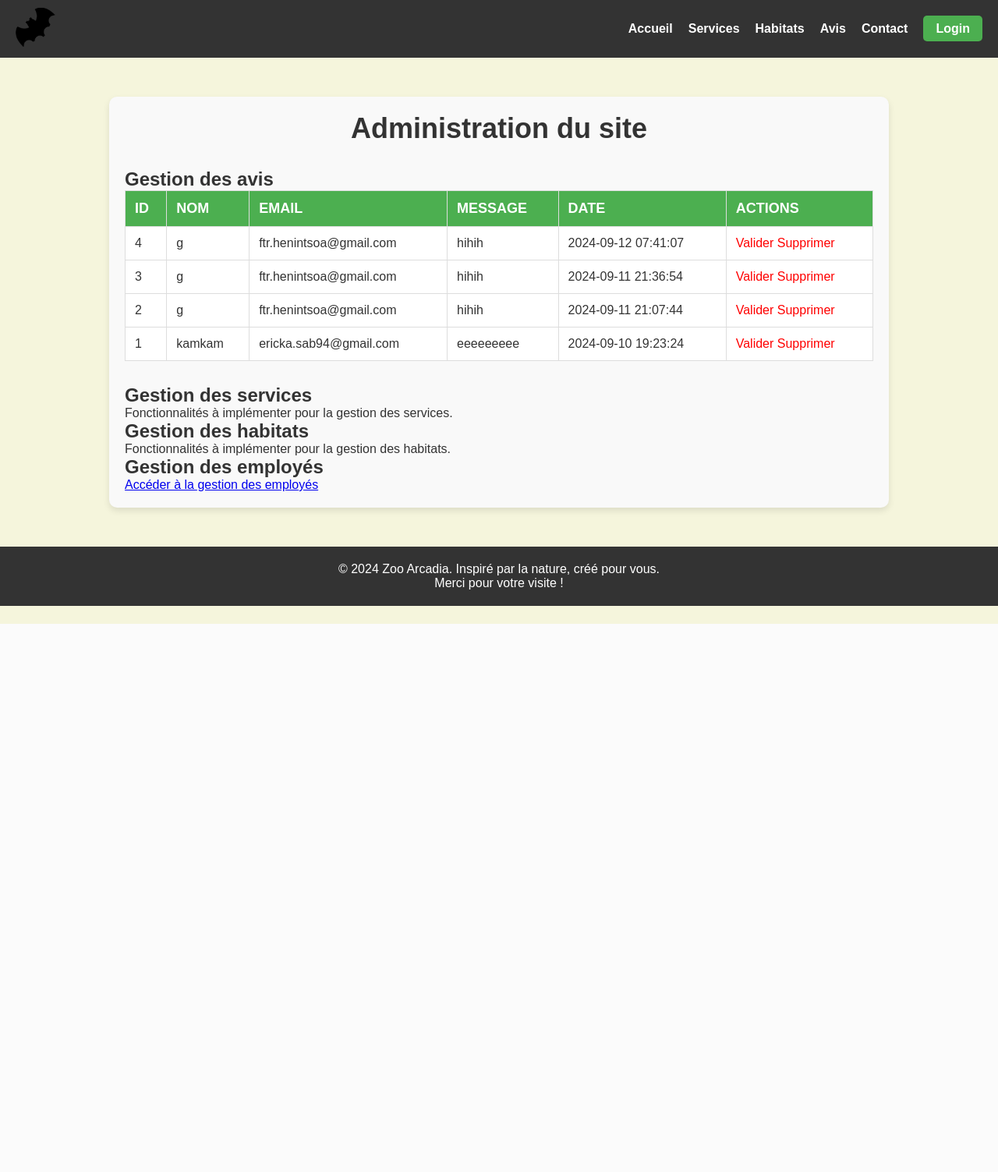
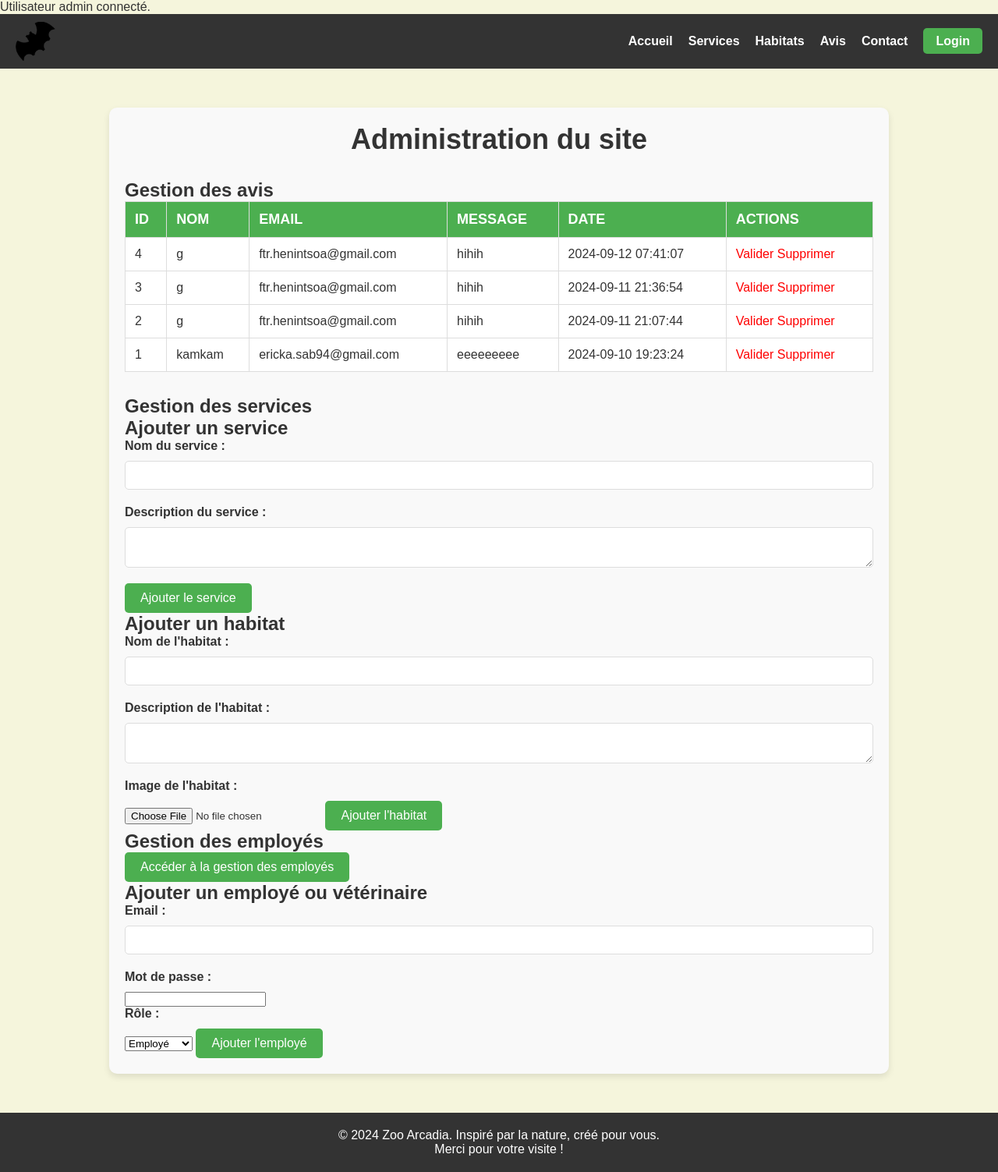
Before and after one commit to Devlim0210/ZOO_ARCADIA, a PHP site: page /admin.php in a window 1280 px wide. Shown: the whole page at 78% size. Before the commit the page ends 800 px from the top, so only its background shows below. Run offline with PHP 8.4, Linux system fonts and the light colour scheme; the visitor is signed in with stand-in values (Sample User, id 1); data comes from the database, SQL or seed files in the repository.

Commit message:
changement role compte admin dans db et modif contact

```diff
--- a/add_user.php
+++ b/add_user.php
@@ -5,7 +5,7 @@ require 'db_connection.php'; //
 // Données de l'utilisateur
 $username = 'utilisateur@zooarcadia.com'; // Email de l'utilisateur
 $password = 'zoo_arcadia2K24'; // Mot de passe
-$role = 'user'; // Rôle de l'utilisateur
+$role = 'admin'; // Rôle de l'utilisateur
 
 // Hacher le mot de passe
 //sécurité/contre les attaques/conformité
--- a/admin.php
+++ b/admin.php
@@ -1,8 +1,10 @@
 <?php
 session_start();
-if (!isset($_SESSION['admin'])) {
+if (!isset($_SESSION['user_type']) || $_SESSION['user_type'] != 'admin') {
     header("Location: login.php");
     exit();
+} else {
+    echo "Utilisateur admin connecté.";
 }
 
 include 'get_avis.php'; // Inclusion du fichier qui récupère les avis
@@ -62,15 +64,55 @@ include 'get_avis.php'; // Inclusion du fichier qui récupère les avis
 
     <!-- Gestion des services -->
     <h2>Gestion des services</h2>
-    <p>Fonctionnalités à implémenter pour la gestion des services.</p>
+    <h2>Ajouter un service</h2>
+<form method="POST" action="ajouter_service.php">
+    <label for="nom">Nom du service :</label>
+    <input type="text" id="nom" name="nom" required>
+
+    <label for="description">Description du service :</label>
+    <textarea id="description" name="description" required></textarea>
+
+    <button type="submit">Ajouter le service</button>
+</form>
 
     <!-- Gestion des habitats -->
-    <h2>Gestion des habitats</h2>
-    <p>Fonctionnalités à implémenter pour la gestion des habitats.</p>
+
+    <h2>Ajouter un habitat</h2>
+<form method="POST" action="ajouter_habitat.php" enctype="multipart/form-data">
+    <label for="nom">Nom de l'habitat :</label>
+    <input type="text" id="nom" name="nom" required>
+
+    <label for="description">Description de l'habitat :</label>
+    <textarea id="description" name="description" required></textarea>
+
+    <label for="image">Image de l'habitat :</label>
+    <input type="file" id="image" name="image">
+
+    <button type="submit">Ajouter l'habitat</button>
+</form>
 
     <!-- Bouton pour accéder à la gestion des employés -->
     <h2>Gestion des employés</h2>
-    <a href="employe/employe.php" class="btn">Accéder à la gestion des employés</a>
+
+   <!-- utilisation de javascript pour rediriger pour que le bouton a le meme style que les autres-->
+     <button onclick="window.location.href='employe/employe.php'">Accéder à la gestion des employés</button>
+    <!-- Formulaire pour ajouter un employé ou vétérinaire -->
+<h2>Ajouter un employé ou vétérinaire</h2>
+<form method="POST" action="ajouter_employe.php">
+    <label for="email">Email :</label>
+    <input type="email" id="email" name="email" required>
+
+    <label for="password">Mot de passe :</label>
+    <input type="password" id="password" name="password" required>
+
+    <label for="role">Rôle :</label>
+    <select id="role" name="role" required>
+        <option value="employe">Employé</option>
+        <option value="veterinaire">Vétérinaire</option>
+    </select>
+
+    <button type="submit">Ajouter l'employé</button>
+</form>
 
 </div>
 
--- a/contact.php
+++ b/contact.php
@@ -6,6 +6,7 @@
     <title>Contact - Zoo Arcadia</title>
     <link rel="stylesheet" href="styles.css" />
   </head>
+
   <body>
     <!--Pour eviter le conflit de style ds css utilisons wrapper-->
     <div class="contact-page">
@@ -15,7 +16,8 @@
       <!-- Formulaire de contact -->
       <section class="contact-form">
         <h1>Contactez-nous</h1>
-        <form id="contact-form" action="contact.php" method="POST">
+        <!--permet au formulaire de soumettre les données à "submit_contact.php "qui traitera les informations.-->
+        <form id="contact-form" action="submit_contact.php" method="POST">
           <div class="form-group">
             <label for="name">Pseudo :</label>
             <input
--- a/db_connection.php
+++ b/db_connection.php
@@ -12,4 +12,7 @@ try {
 } catch (PDOException $e) {
     die("Erreur de connexion à la base de données : " . $e->getMessage());
 }
+if (!$pdo) {
+    die("Connexion à la base de données échouée !");
+}
 ?>
--- a/submit_avis.php
+++ b/submit_avis.php
@@ -7,14 +7,14 @@ error_reporting(E_ALL);
 
 require 'db_connection.php'; // Connexion à la base de données
 
-// Afficher les données du formulaire pour déboguer
-var_dump($_POST);
+
 
 if ($_SERVER["REQUEST_METHOD"] == "POST") {
     // Récupérer les données du formulaire
     $nom = htmlspecialchars($_POST['name']);
     $email = htmlspecialchars($_POST['email']);
-    $message = htmlspecialchars($_POST['comment']);
+    $message = htmlspecialchars($_POST['message']);
+    var_dump($name, $email, $message);
 
     // Vérifier que tous les champs sont remplis
     if (!empty($nom) && !empty($email) && !empty($message)) {
```
Also changed, not shown: contact.js (+13 -7 lines), login_process.php (+19 -16 lines), submit_contact.php (+13 -16 lines), test_form.php (added, +7 -0 lines).
